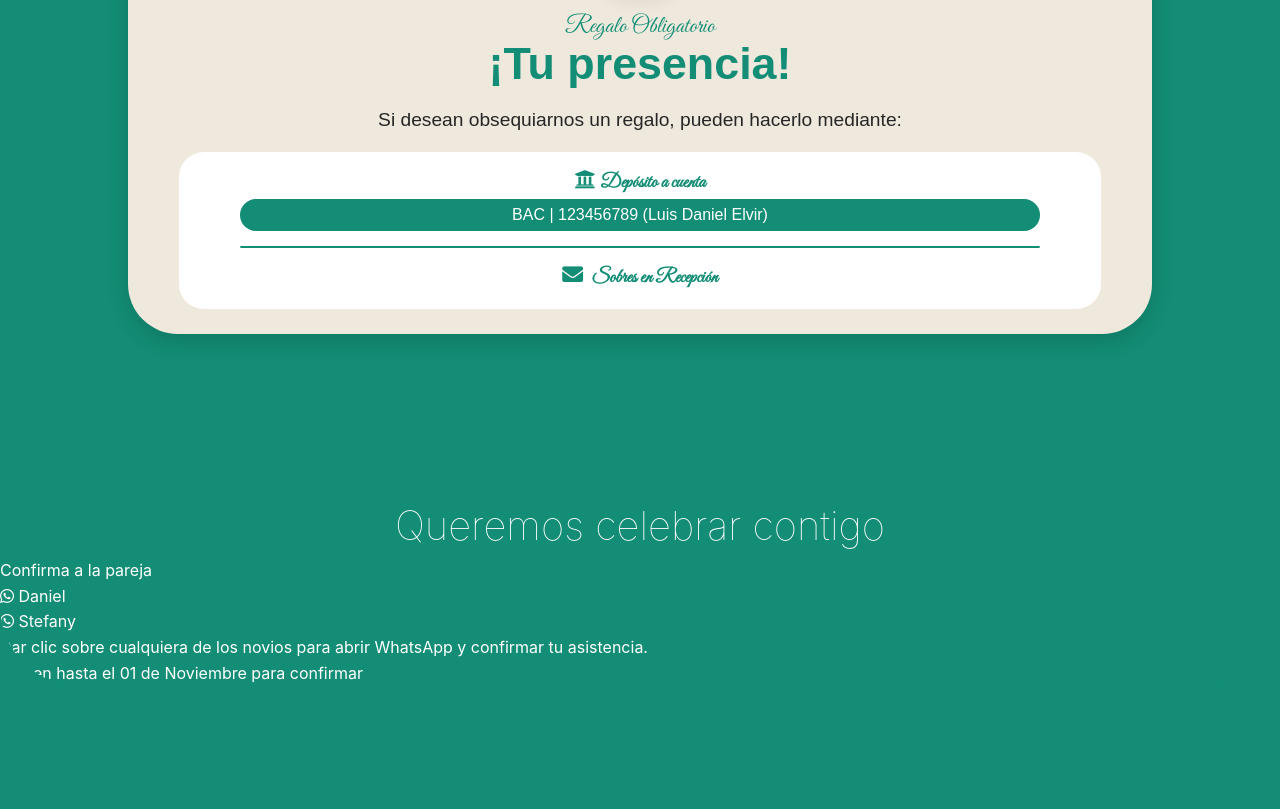
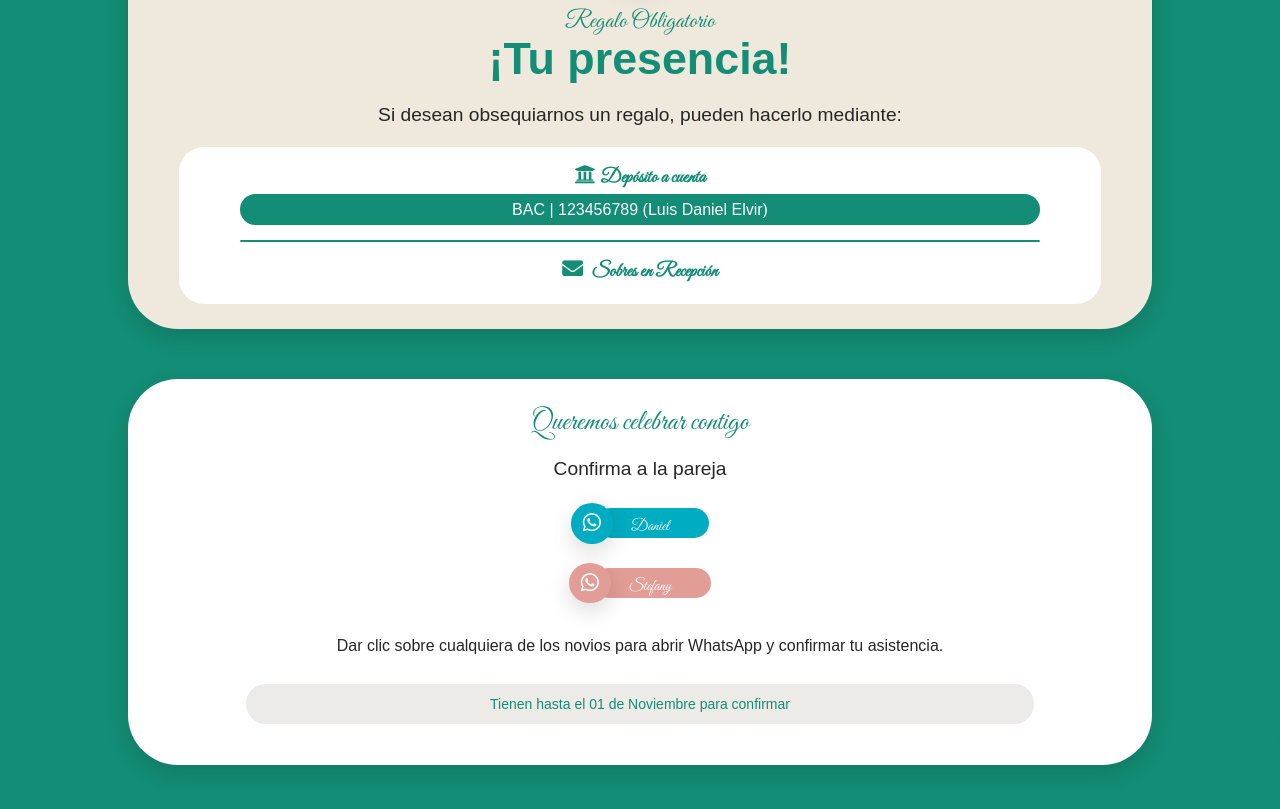
Before and after one commit to danyzenial/bodaDanyStef, a plain HTML site: page index.html in a window 1280 px wide. Shown: the part 2775-3584 px from the top of the page. Before the commit the page ends 3461 px from the top, so only its background shows below. Drawn offline with nearby package versions, Linux system fonts and the light colour scheme; a web font is replaced by a local one.

Commit message:
Restore and update estilos.css with new styles

```diff
--- a/estilos.css
+++ b/estilos.css
@@ -294,14 +294,14 @@ section.visible {
 .countdown h4 {
   font-family: "Great Vibes", cursive;
   margin: 0 0 8px 0;
-  font-size: 1.8rem;
+  font-size: 1.6rem;
   color: #1f5e57;
 }
 
 .time-row {
   display: flex;
   justify-content: space-between;
-  gap: 8px;
+  gap: 2px;
   margin-top: 8px;
 }
 
@@ -477,8 +477,8 @@ section.visible {
   font-weight: 400;
   font-size: 2.4rem !important;
   text-align: left;
-  margin-left: 30px !important;
-  margin-top: 15px !important;
+  margin-left: 25px !important;
+  margin-top: 5px !important;
 }
 
 .dress-info div {
@@ -639,3 +639,156 @@ section.visible {
     width: 90%;
     margin: auto;
 }
+
+/*RSVP CARD*/
+.rsvpcard {
+  padding: 16px 0px 0px 0px;
+  box-shadow: 0 8px 22px rgba(0, 0, 0, 0.14);
+  overflow: hidden;
+  width: 80%;
+  margin: 0 auto;
+}
+
+.rsvp {
+  border-radius: 50px;
+  margin-bottom: 50px;
+  background-color: white;
+  position: relative;
+  overflow: visible;
+  padding-bottom: 25px;
+}
+
+.rsvp h4 {
+  color: var(--colorPrincipal) !important;
+  font-family: "Great Vibes", cursive;
+  font-weight: 400;
+  font-size: 1.8rem !important;
+  text-align: center;
+  margin-top: 5px !important;
+}
+
+.rsvp-info {
+  margin-top: 0.5rem;
+  padding-left: 2rem;
+  padding-right: 2rem;
+}
+
+.rsvp-info div {
+  font-weight: 400;
+  font-family: "Zain", sans-serif;
+  color: #262626;
+  font-size: 1.2rem;
+  text-align: center;
+}
+
+.rsvp-description {
+  font-weight: 600;
+  font-family: "Great Vibes", cursive;
+  color: var(--colorPrincipal);
+  font-size: 1.2rem;
+  text-align: center;
+  background-color: white;
+  width: 80%;
+  margin: 0 auto;
+  padding: 1rem;
+  border-radius: 25px;
+}
+
+.rsvp-description .rsvp-1 i{
+  margin-right: 5px;
+  font-size: 1.3rem;
+  border-radius: 50%;
+  padding: 10px 12px 10px 12px;
+  background-color: #00ACC1;
+  box-shadow: 0 8px 22px rgba(0, 0, 0, 0.14);
+  color: white;
+  position: relative;
+  z-index: 2;
+}
+
+.rsvp-description .rsvp-1{
+  text-align: center;
+  font-weight: lighter;
+  width: 90%;
+  margin: auto;
+  color: black;
+  border-radius: 25px;
+  margin-bottom: 15px;
+  font-size: 1rem;
+  padding: 2px;
+}
+
+.rsvp-description .rsvp-1 span{
+  font-family: "Great Vibes", cursive;
+  background-color: #00ACC1;
+  color: white;
+  padding-top: 8px;
+  padding-bottom: 2px;
+  padding-right: 40px;
+  padding-left: 35px;
+  margin-left: -25px;
+  border-radius: 25px;
+  text-align: center;
+}
+
+.rsvp-description .rsvp-2{
+  text-align: center;
+  font-weight: lighter;
+  width: 90%;
+  margin: auto;
+  color: black;
+  border-radius: 25px;
+  margin-bottom: 15px;
+  font-size: 1rem;
+  padding: 2px;
+}
+
+.rsvp-description .rsvp-2 i{
+  margin-right: 5px;
+  font-size: 1.3rem;
+  border-radius: 50%;
+  padding: 10px 12px 10px 12px;
+  background-color: #e29d96;
+  box-shadow: 0 8px 22px rgba(0, 0, 0, 0.14);
+  color: white;
+  position: relative;
+  z-index: 2;
+}
+
+.rsvp-description .rsvp-2 span{
+  font-family: "Great Vibes", cursive;
+  background-color: #e29d96;
+  color: white;
+  padding-top: 8px;
+  padding-bottom: 2px;
+  padding-right: 40px;
+  padding-left: 35px;
+  margin-left: -25px;
+  border-radius: 25px;
+  text-align: center;
+}
+
+.rsvp-footer{
+  margin-top: 28px;
+}
+
+.rsvp-footer .rsvp-footer-info-1{
+  font-weight: 400;
+  font-family: "Zain", sans-serif;
+  color: #262626;
+  font-size: 1rem;
+  text-align: center;
+}
+
+.rsvp-footer .rsvp-footer-info-2{
+  margin-top: 25px;
+  font-weight: 500;
+  font-family: "Zain", sans-serif;
+  color: var(--colorPrincipal);
+  font-size: 14px;
+  text-align: center;
+  background-color: #edebe7;
+  border-radius: 25px;
+  padding: 10px;
+  line-height: 20px;
+}
```
